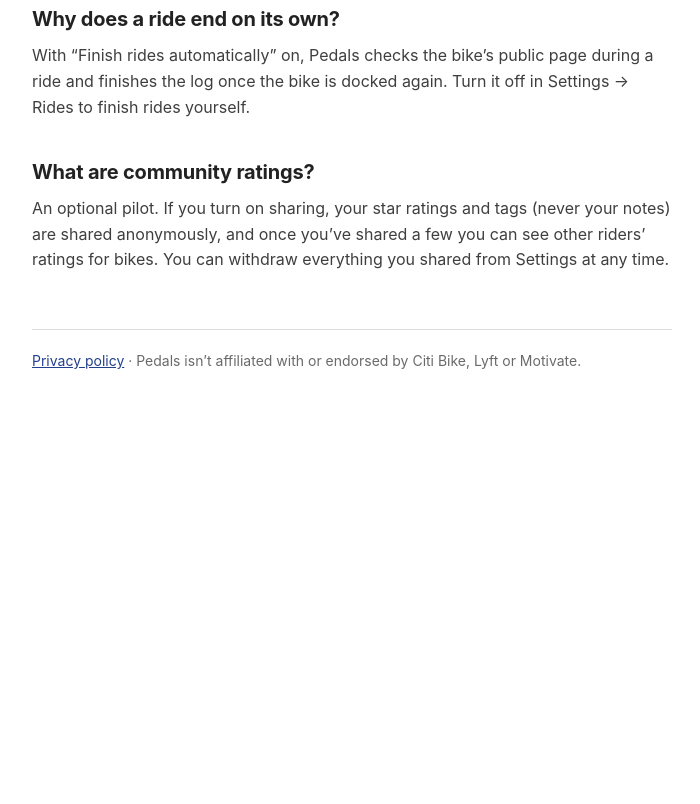
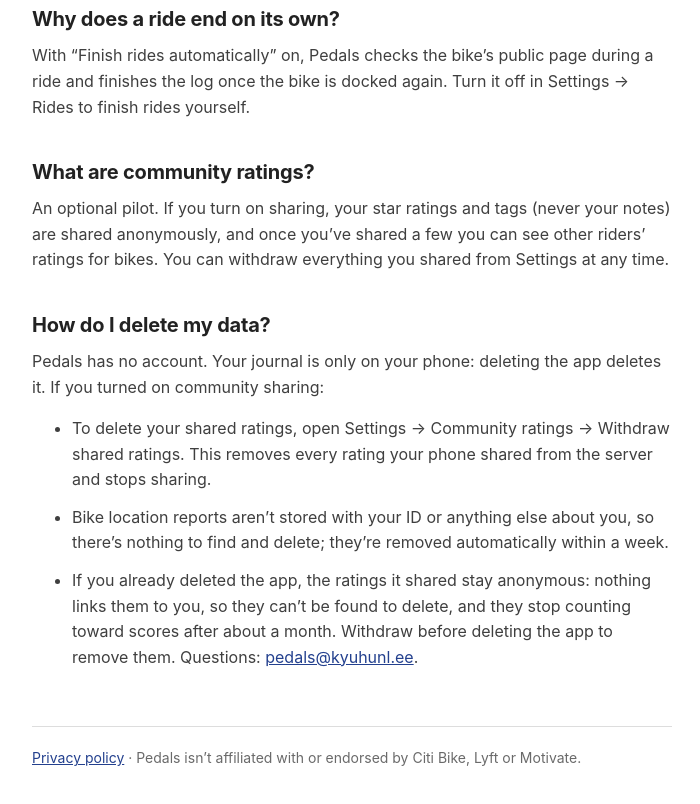
Before and after one commit to kyuhunl/pedals, a plain HTML site: page support.html in a window 1280 px wide. Shown: the part 595-1399 px from the top of the page, without its empty margins (288-988 px from the left). Before the commit the page ends 1047 px from the top, so only its background shows below. Drawn offline with Linux system fonts and the light colour scheme.

Commit message:
Support: how to delete your data

```diff
--- a/support.html
+++ b/support.html
@@ -25,6 +25,14 @@
 <h2>What are community ratings?</h2>
 <p>An optional pilot. If you turn on sharing, your star ratings and tags (never your notes) are shared anonymously, and once you’ve shared a few you can see other riders’ ratings for bikes. You can withdraw everything you shared from Settings at any time.</p>
 
+<h2 id="delete-data">How do I delete my data?</h2>
+<p>Pedals has no account. Your journal is only on your phone: deleting the app deletes it. If you turned on community sharing:</p>
+<ul>
+<li>To delete your shared ratings, open Settings → Community ratings → Withdraw shared ratings. This removes every rating your phone shared from the server and stops sharing.</li>
+<li>Bike location reports aren’t stored with your ID or anything else about you, so there’s nothing to find and delete; they’re removed automatically within a week.</li>
+<li>If you already deleted the app, the ratings it shared stay anonymous: nothing links them to you, so they can’t be found to delete, and they stop counting toward scores after about a month. Withdraw before deleting the app to remove them. Questions: <a href="mailto:pedals@kyuhunl.ee">pedals@kyuhunl.ee</a>.</li>
+</ul>
+
 
 <footer class="muted"><a href="privacy.html">Privacy policy</a> · Pedals isn’t affiliated with or endorsed by Citi Bike, Lyft or Motivate.</footer>
 </main>
```
